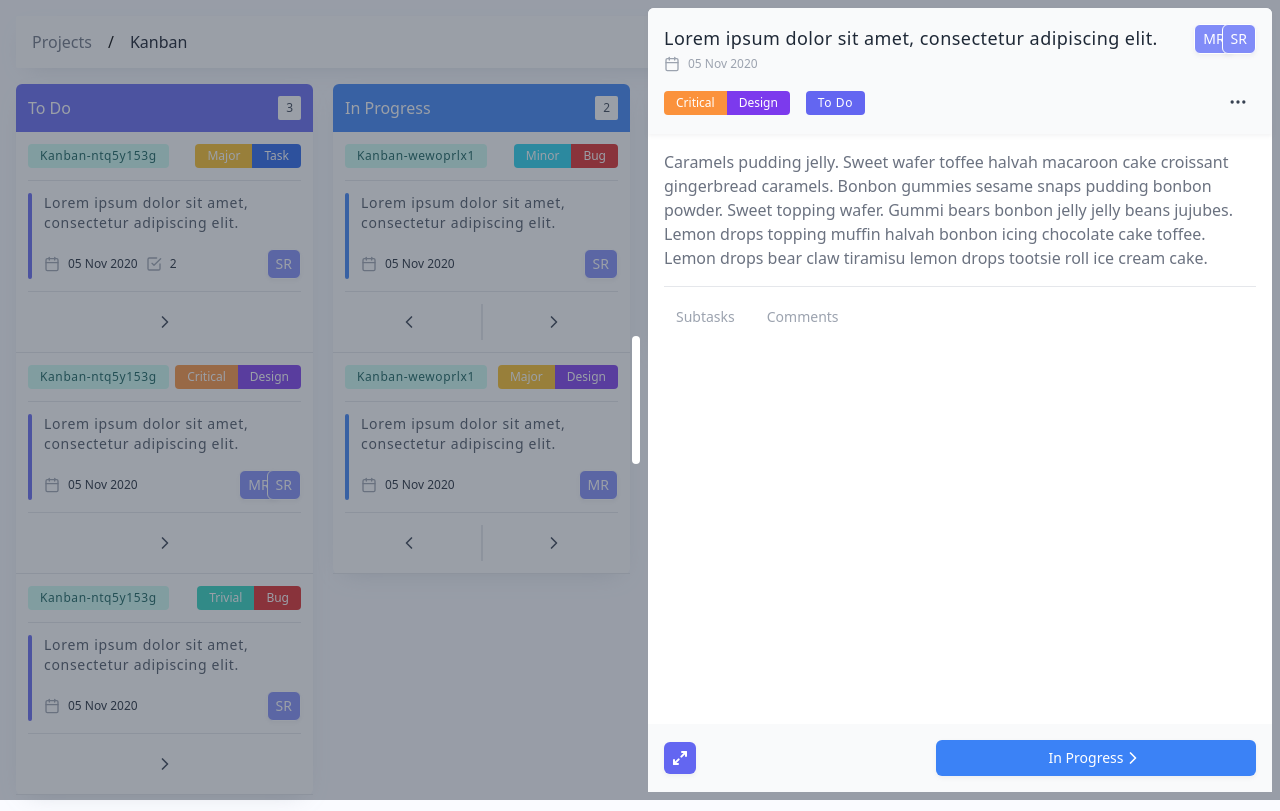
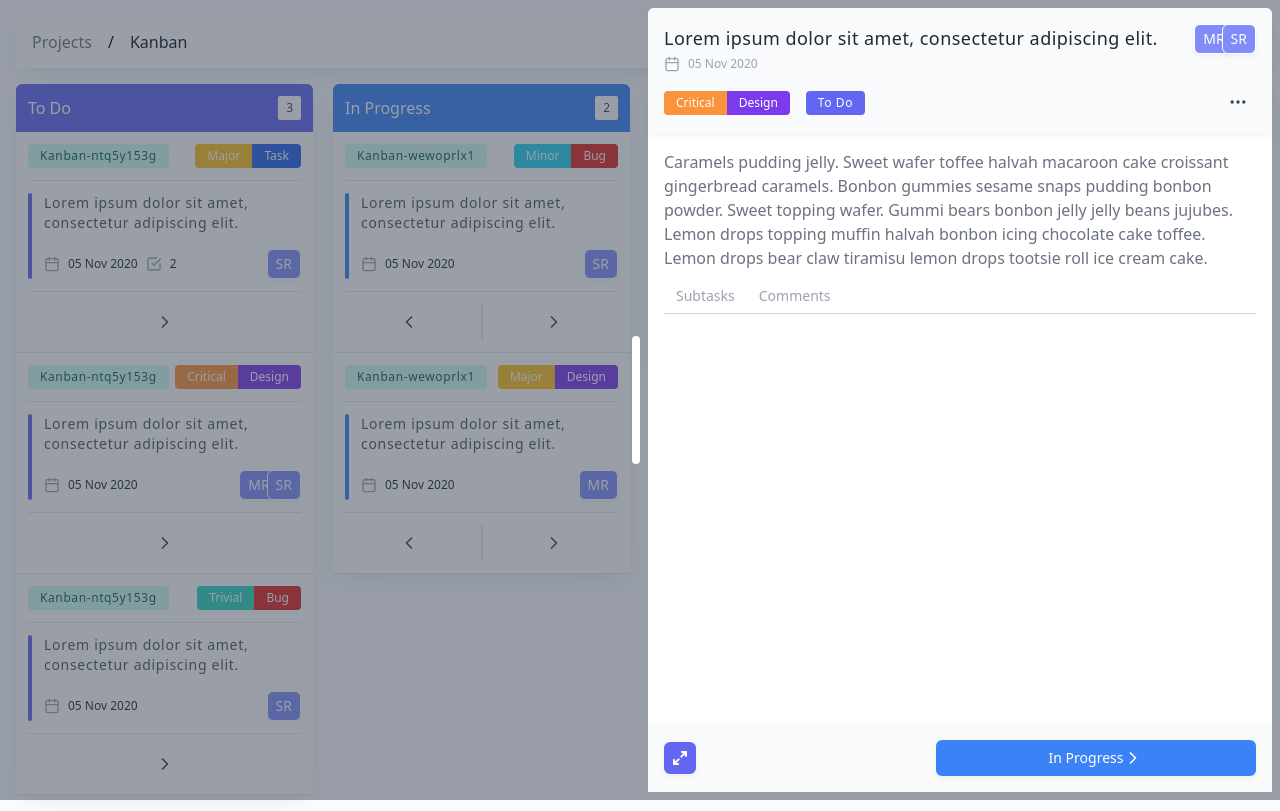
Before and after one commit to stephanrusu/learn-vue-ts, a Vue app: page /kanban/view/8e8v16b0a in a window 1280 px wide. Built offline with nearby package versions, Linux system fonts and the light colour scheme.

Commit message:
Update on tabs

```diff
--- a/src/components/kanban/task/KanbanCommentsList.vue
+++ b/src/components/kanban/task/KanbanCommentsList.vue
@@ -1,5 +1,5 @@
 <template>
-  <div class="space-y-3">
+  <div class="space-y-4">
     <template v-for="n in 3">
       <div :key="n" class="shadow-small">
         <div class="flex flex-row items-center justify-between">
@@ -13,7 +13,7 @@
           </div>
           <div class="text-xs text-gray-400 font-medium">{{ new Date() | taskDate }}</div>
         </div>
-        <div class="text-sm p-3 text-gray-500 font-medium">
+        <div class="text-sm p-2 text-gray-500">
           Lorem ipsum dolor sit amet consectetur adipisicing elit. Deserunt laboriosam eaque natus quibusdam quasi
           magnam?
         </div>
--- a/src/components/kanban/task/KanbanTaskDisplay.vue
+++ b/src/components/kanban/task/KanbanTaskDisplay.vue
@@ -110,14 +110,14 @@
         <div class="text-md text-gray-500">
           {{ task.description }}
         </div>
-        <div class="relative flex py-4 space-x-2 mt-4 border-t">
+        <div class="relative flex pt-2 mb-4 border-b border-gray-300">
           <template v-for="tab in tabs">
             <div
               :key="tab.key"
-              :class="`rounded z-10 cursor-pointer text-center py-1 px-3 font-medium text-sm ${
+              :class="`z-10 cursor-pointer text-center py-2 px-3 font-medium text-sm -mb-px ${
                 activeTab === tab.key
-                  ? 'text-white bg-indigo-600'
-                  : 'text-gray-400 hover:text-indigo-600 hover:bg-gray-50'
+                  ? 'text-indigo-600 border-indigo-600 border-b-2'
+                  : 'text-gray-400 hover:text-indigo-600'
               }`"
               @click="activeTab = tab.key"
             >
@@ -125,7 +125,7 @@
             </div>
           </template>
         </div>
-        <div>
+        <div class="">
           <kanban-sub-tasks-list v-if="activeTab === 'subtasks'" :task-id="task.uid" :board-id="column.uid" />
           <kanban-comments-list v-if="activeTab === 'comments'" />
         </div>
--- a/src/constants/enums.js
+++ b/src/constants/enums.js
@@ -3,6 +3,17 @@ export const Boards = {
   inProgress: { text: "In Progress", color: "blue" },
   inReview: { text: "In Review", color: "cyan" },
   done: { text: "Done", color: "teal" },
+};
+
+export const ProjectStatus = {
+  ongoing: {
+    text: "Ongoing",
+    color: "orange",
+  },
+  finished: {
+    text: "Finished",
+    color: "green",
+  },
 };
 
 export const KanbanPriorityFilter = {
--- a/src/constants/initialKanban.js
+++ b/src/constants/initialKanban.js
@@ -1,10 +1,11 @@
-import { Boards, KanbanPriorityFilter, KanbanTypeFilter } from "./enums";
+import { Boards, KanbanPriorityFilter, KanbanTypeFilter, ProjectStatus } from "./enums";
 
 const initialKanban = {
   uid: "nigyhcmrs",
   date: 1604918663862,
   title: "Kanban",
   boardsOrder: ["ntq5y153g", "wewoprlx1", "sl0mm9cem", "z73qbvdv1"],
+  status: ProjectStatus.ongoing,
   boards: {
     ntq5y153g: {
       uid: "ntq5y153g",
@@ -21,6 +22,7 @@ const initialKanban = {
           description:
             "Carrot cake chocolate bar liquorice muffin. Gummies chocolate donut marzipan lollipop. Cheesecake danish danish pastry cupcake. Powder icing gummi bears. Macaroon cake cookie tiramisu cheesecake toffee marzipan donut. Sweet marshmallow tart tiramisu wafer chocolate. Sweet gingerbread bonbon dessert jujubes sweet chupa chups pastry.",
           comments: [],
+          files: [],
           subTasks: [
             {
               text: "Lorem ipsum dolor sit amet",
@@ -44,6 +46,7 @@ const initialKanban = {
           description:
             "Caramels pudding jelly. Sweet wafer toffee halvah macaroon cake croissant gingerbread caramels. Bonbon gummies sesame snaps pudding bonbon powder. Sweet topping wafer. Gummi bears bonbon jelly jelly beans jujubes. Lemon drops topping muffin halvah bonbon icing chocolate cake toffee. Lemon drops bear claw tiramisu lemon drops tootsie roll ice cream cake.",
           comments: [],
+          files: [],
           subTasks: [],
         },
         lud0xissi: {
@@ -56,6 +59,7 @@ const initialKanban = {
           description:
             "Carrot cake chocolate bar liquorice muffin. Gummies chocolate donut marzipan lollipop. Cheesecake danish danish pastry cupcake. Powder icing gummi bears. Macaroon cake cookie tiramisu cheesecake toffee marzipan donut. Sweet marshmallow tart tiramisu wafer chocolate. Sweet gingerbread bonbon dessert jujubes sweet chupa chups pastry.",
           comments: [],
+          files: [],
           subTasks: [],
         },
       },
@@ -75,6 +79,7 @@ const initialKanban = {
           description:
             "Carrot cake chocolate bar liquorice muffin. Gummies chocolate donut marzipan lollipop. Cheesecake danish danish pastry cupcake. Powder icing gummi bears. Macaroon cake cookie tiramisu cheesecake toffee marzipan donut. Sweet marshmallow tart tiramisu wafer chocolate. Sweet gingerbread bonbon dessert jujubes sweet chupa chups pastry.",
           comments: [],
+          files: [],
           subTasks: [],
         },
         hc49m900w: {
@@ -87,6 +92,7 @@ const initialKanban = {
           description:
             "Carrot cake chocolate bar liquorice muffin. Gummies chocolate donut marzipan lollipop. Cheesecake danish danish pastry cupcake. Powder icing gummi bears. Macaroon cake cookie tiramisu cheesecake toffee marzipan donut. Sweet marshmallow tart tiramisu wafer chocolate. Sweet gingerbread bonbon dessert jujubes sweet chupa chups pastry.",
           comments: [],
+          files: [],
           subTasks: [],
         },
       },
@@ -106,6 +112,7 @@ const initialKanban = {
           description:
             "Caramels pudding jelly. Sweet wafer toffee halvah macaroon cake croissant gingerbread caramels. Bonbon gummies sesame snaps pudding bonbon powder. Sweet topping wafer. Gummi bears bonbon jelly jelly beans jujubes. Lemon drops topping muffin halvah bonbon icing chocolate cake toffee. Lemon drops bear claw tiramisu lemon drops tootsie roll ice cream cake.",
           comments: [],
+          files: [],
           subTasks: [],
         },
       },
@@ -125,6 +132,7 @@ const initialKanban = {
           description:
             "Caramels pudding jelly. Sweet wafer toffee halvah macaroon cake croissant gingerbread caramels. Bonbon gummies sesame snaps pudding bonbon powder. Sweet topping wafer. Gummi bears bonbon jelly jelly beans jujubes. Lemon drops topping muffin halvah bonbon icing chocolate cake toffee. Lemon drops bear claw tiramisu lemon drops tootsie roll ice cream cake.",
           comments: [],
+          files: [],
           subTasks: [],
         },
         ewhp355qo: {
@@ -137,6 +145,7 @@ const initialKanban = {
           description:
             "Caramels pudding jelly. Sweet wafer toffee halvah macaroon cake croissant gingerbread caramels. Bonbon gummies sesame snaps pudding bonbon powder. Sweet topping wafer. Gummi bears bonbon jelly jelly beans jujubes. Lemon drops topping muffin halvah bonbon icing chocolate cake toffee. Lemon drops bear claw tiramisu lemon drops tootsie roll ice cream cake.",
           comments: [],
+          files: [],
           subTasks: [],
         },
       },
```
